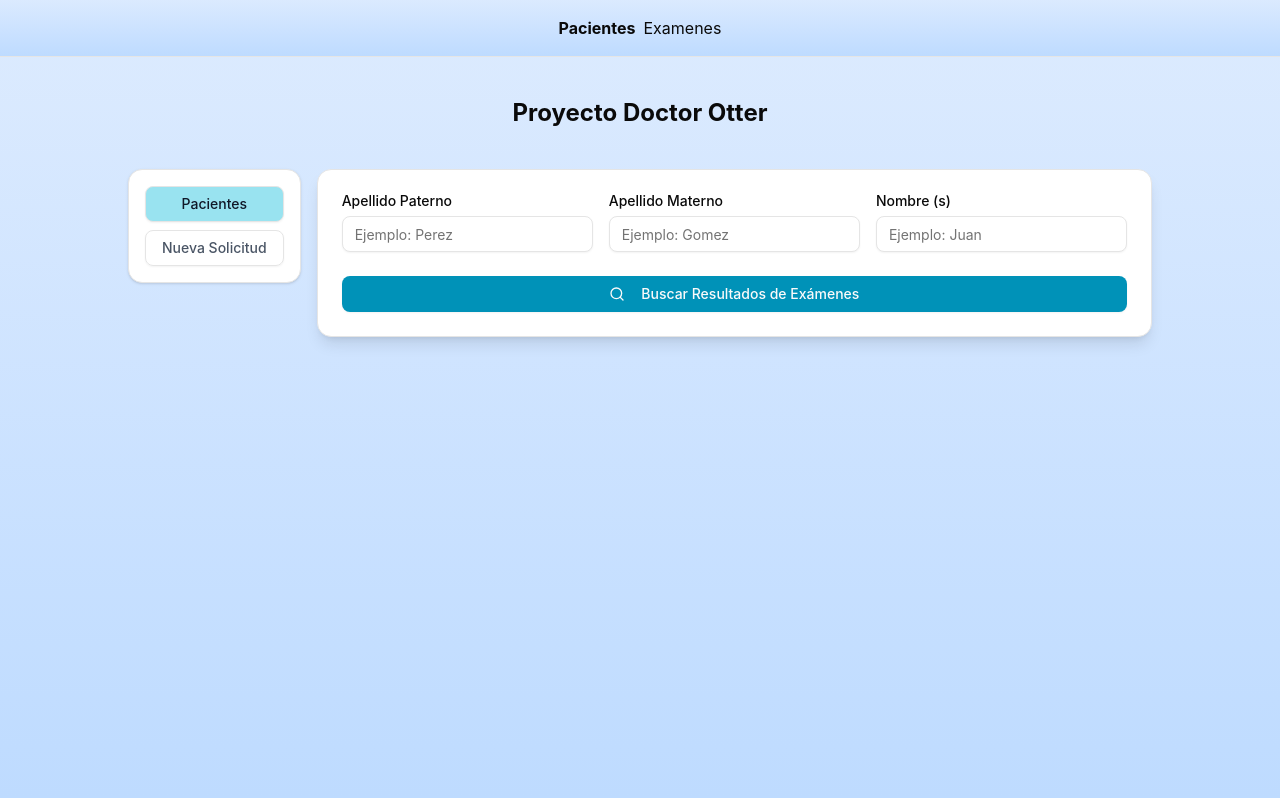
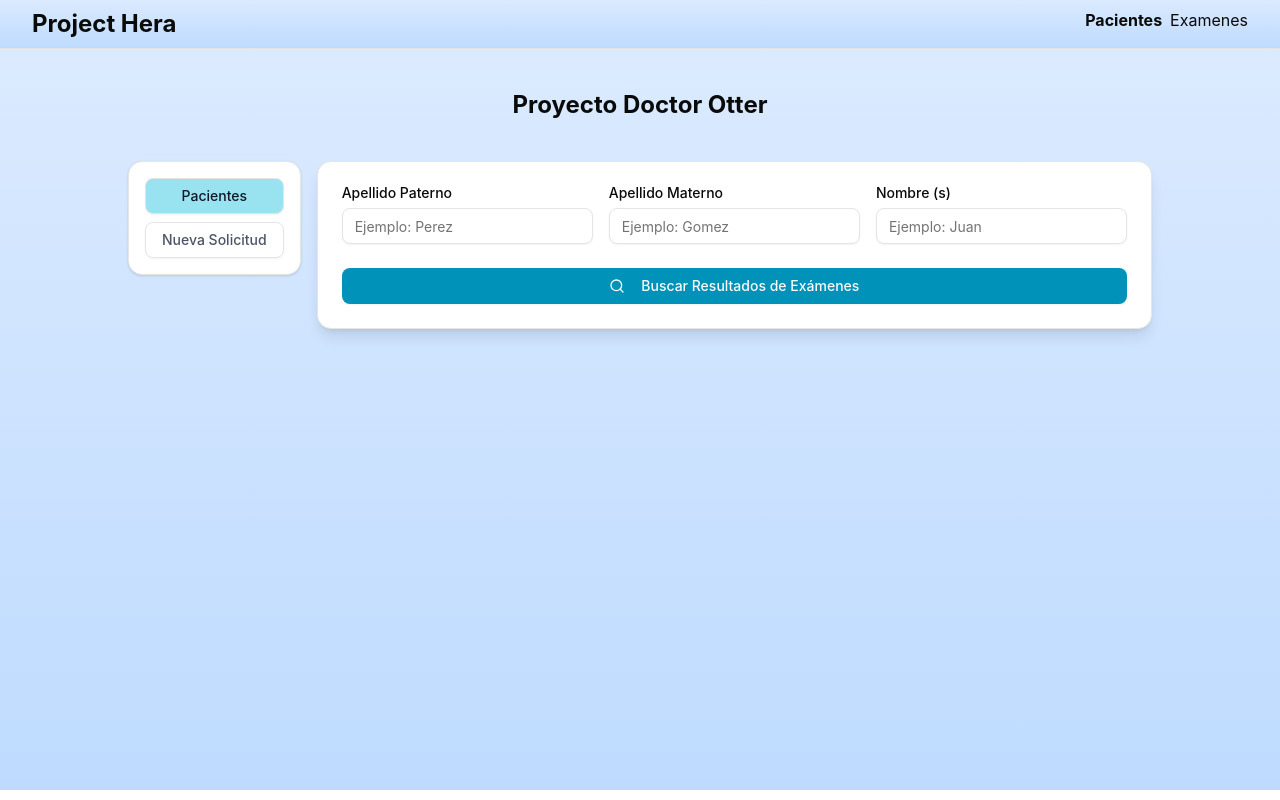
Before and after one commit to DavidCs9/project-hera, a React (Vite) app in the folder frontend/: page / in a window 1280 px wide. Built offline with nearby package versions, Linux system fonts and the light colour scheme.

Commit message:
Update Pendientes component to display 4 items per page instead of 2. Refactor root layout to include a header with project title and navigation links. Adjust Examenes component layout for improved spacing and consistency.

```diff
--- a/frontend/src/components/ui/pendientes.tsx
+++ b/frontend/src/components/ui/pendientes.tsx
@@ -9,7 +9,7 @@ import { trpc } from "@/utils/trpc";
 
 export default Pendientes;
 
-const ITEMS_PER_PAGE = 2;
+const ITEMS_PER_PAGE = 4;
 
 function Pendientes() {
   const [currentPage, setCurrentPage] = useState(1);
@@ -39,7 +39,6 @@ function Pendientes() {
 
   return (
     <div className="space-y-4">
-      <h2 className="text-2xl font-bold tracking-tight">Exámenes Pendientes</h2>
       <div className="rounded-md border bg-card">
         <div className="relative w-full overflow-auto">
           <table className="w-full caption-bottom text-sm">
--- a/frontend/src/routes/__root.tsx
+++ b/frontend/src/routes/__root.tsx
@@ -4,7 +4,9 @@ import { TanStackRouterDevtools } from "@tanstack/react-router-devtools";
 export const Route = createRootRoute({
   component: () => (
     <>
-      <div className="flex flex-row gap-2 p-4  bg-gradient-to-b from-blue-100 to-blue-200 justify-center">
+      <header className="w-full text-center flex flex-row justify-between px-8 py-2  bg-gradient-to-b from-blue-100 to-blue-200">
+        <h1 className="text-2xl font-bold">Project Hera</h1>
+        <div className="flex flex-row gap-2  justify-center">
           <Link to="/" className="[&.active]:font-bold">
             Pacientes
           </Link>
@@ -12,6 +14,7 @@ export const Route = createRootRoute({
             Examenes
           </Link>
         </div>
+      </header>
       <hr />
       <Outlet />
       <TanStackRouterDevtools />
--- a/frontend/src/routes/examenes.tsx
+++ b/frontend/src/routes/examenes.tsx
@@ -10,10 +10,7 @@ export const Route = createFileRoute("/examenes")({
 function Examenes() {
   const [currentForm, setCurrentForm] = useState<OptionsSubir>("pendientes");
   return (
-    <div className="flex flex-col items-center min-h-[calc(100vh-59px)] bg-gradient-to-b from-blue-100 to-blue-200 p-10 gap-10 ">
-      <header className="w-full text-center">
-        <h1 className="text-2xl font-bold">Proyecto Doctor Otter</h1>
-      </header>
+    <div className="flex flex-col items-center min-h-[calc(100vh-50px)] bg-gradient-to-b from-blue-100 to-blue-200 p-10 gap-10 ">
       <div className="flex flex-row gap-4 w-full md:max-w-5xl md:mx-auto">
         <SidebarSubir currentForm={currentForm} onFormChange={setCurrentForm} />
         <SubirSwitcher currentForm={currentForm} />
```
Lines whose indentation alone changed are shown as unchanged.
